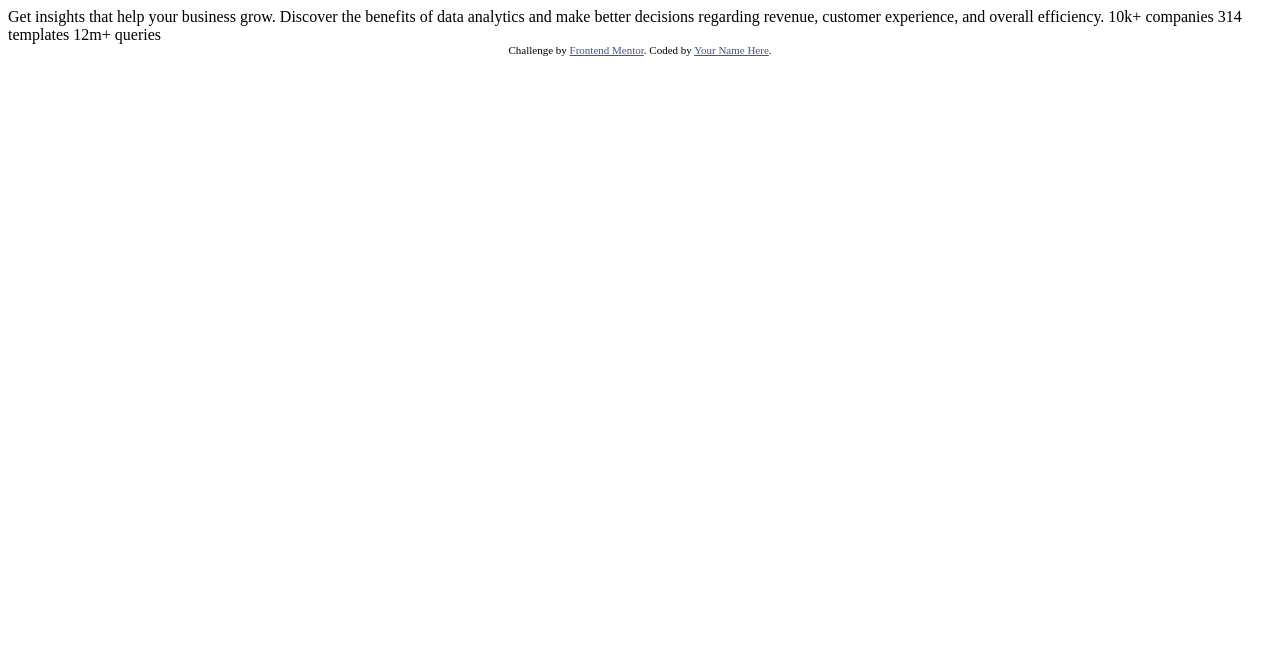
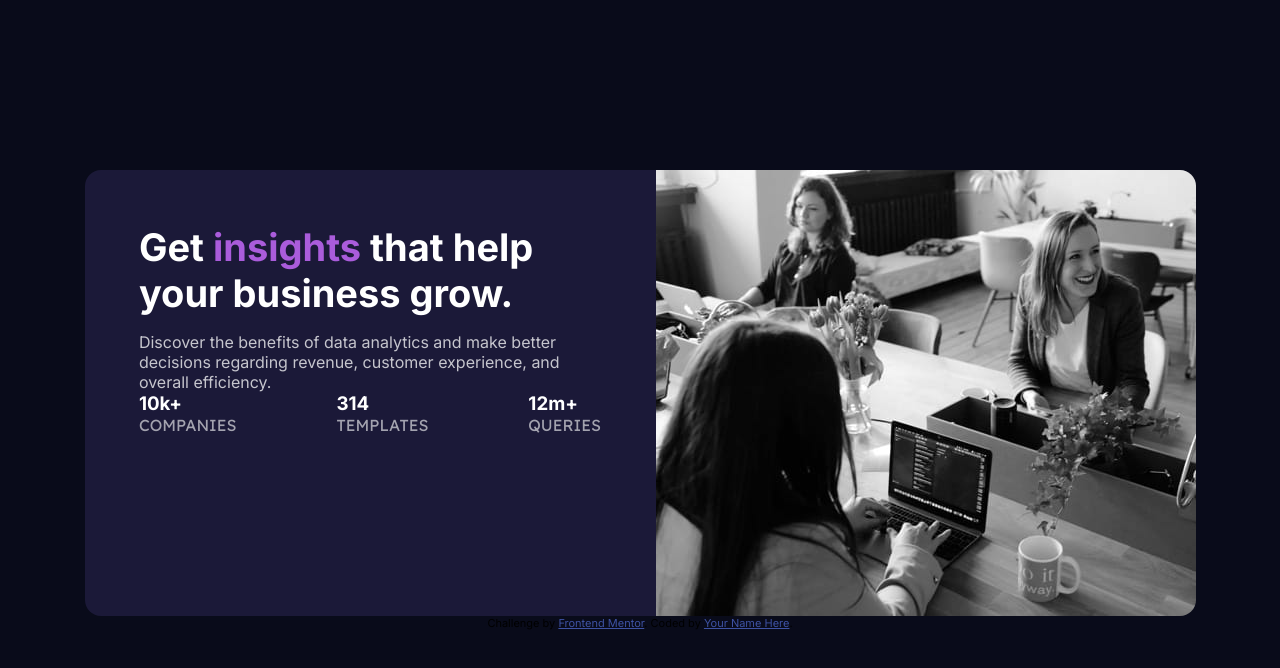
Before and after one commit to PedroVerano/Stats_Preview_Card_Component, a plain HTML site: page index.html in a window 1280 px wide. Drawn offline with Linux system fonts and the light colour scheme.

Commit message:
Adiciona css

```diff
--- /dev/null
+++ b/css/style.css
@@ -0,0 +1,68 @@
+* {
+    margin: 0;
+    padding: 0;
+    box-sizing: border-box;
+    font-family: "Inter", sans-serif;
+}
+
+body {
+    background-color:hsl(233, 47%, 7%);
+    display: flex;
+    flex-direction: column;
+    max-width: 100%;
+    height: 100vh;
+    align-items: center;
+    justify-content: center;
+
+}
+
+main section {
+    display: flex;
+    max-width: 1111px;
+    border-radius: 2rem;
+
+}
+
+section h1 {
+    color: hsl(0, 0%, 100%);
+    margin-bottom: 1rem;
+    font-size: 38px;
+}
+
+h1 span {
+    color: hsl(277, 64%, 61%);
+}
+
+p {
+    color: hsla(0, 0%, 100%, 0.75);
+}
+
+.numero {
+    color: hsl(0, 0%, 100%);
+}
+
+.numero span {
+    color:hsla(0, 0%, 100%, 0.6);
+    font-family: "Lexend Deca";
+    text-transform: uppercase;
+}
+
+.informacao {
+    background-color: hsl(244, 38%, 16%);
+    border-radius: 1rem 0 0 1rem;
+    display: flex;
+    flex-direction: column;
+
+    padding: 3.4rem;
+
+}
+
+.numeros {
+    display: flex;
+    flex-direction:  row;
+    justify-content: space-between;
+}
+
+section img {
+    border-radius: 0 1rem 1rem 0;
+}
--- a/index.html
+++ b/index.html
@@ -1,10 +1,13 @@
 <!DOCTYPE html>
 <html lang="en">
 <head>
+  <link rel="preconnect" href="https://fonts.gstatic.com" crossorigin>
   <meta charset="UTF-8">
   <meta name="viewport" content="width=device-width, initial-scale=1.0"> <!-- displays site properly based on user's device -->
-
+  <link rel="preconnect" href="https://fonts.googleapis.com">
+  <link href="https://fonts.googleapis.com/css2?family=Inter:wght@400;700&family=Lexend+Deca&display=swap" rel="stylesheet">
   <link rel="icon" type="image/png" sizes="32x32" href="./images/favicon-32x32.png">
+  <link rel="stylesheet" href="./css/style.css">
 
   <title>Frontend Mentor | Stats preview card component</title>
 
@@ -15,15 +18,36 @@
   </style>
 </head>
 <body>
+  <main>
+    <section>
+      <div class="informacao">
+        <h1>Get <span>insights</span> that help your business grow.</h1>
+        <p>Discover the benefits of data analytics and make better decisions regarding revenue, customer
+          experience, and overall efficiency.</p>
+          <div class="numeros">
+            <div class="numero">
+              <h3> 10k+ </h3>
+              <span>companies</span>
+            </div>
+            <div class="numero">
+              <h3> 314 </h3>
+              <span>templates</span>
+            </div>
+            <div class="numero">
+              <h3> 12m+ </h3>
+              <span>queries</span>
+            </div>
+          </div>
+      </div>
+      <img src="./images/image-header-desktop.jpg" alt="">
+    </section>
+  </main>
 
-  Get insights that help your business grow.
 
-  Discover the benefits of data analytics and make better decisions regarding revenue, customer
-  experience, and overall efficiency.
 
-  10k+ companies
-  314 templates
-  12m+ queries
+
+
+
 
   <div class="attribution">
     Challenge by <a href="https://www.frontendmentor.io?ref=challenge" target="_blank">Frontend Mentor</a>.
```
